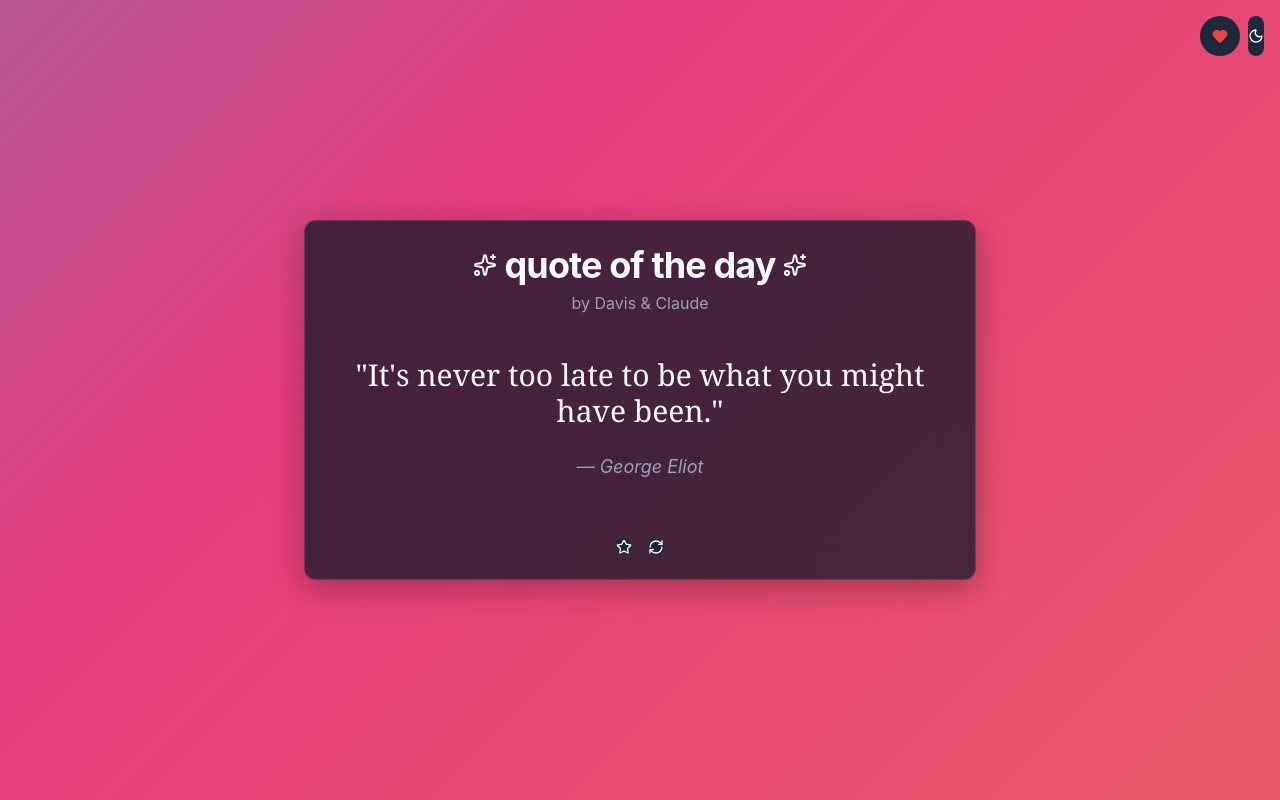
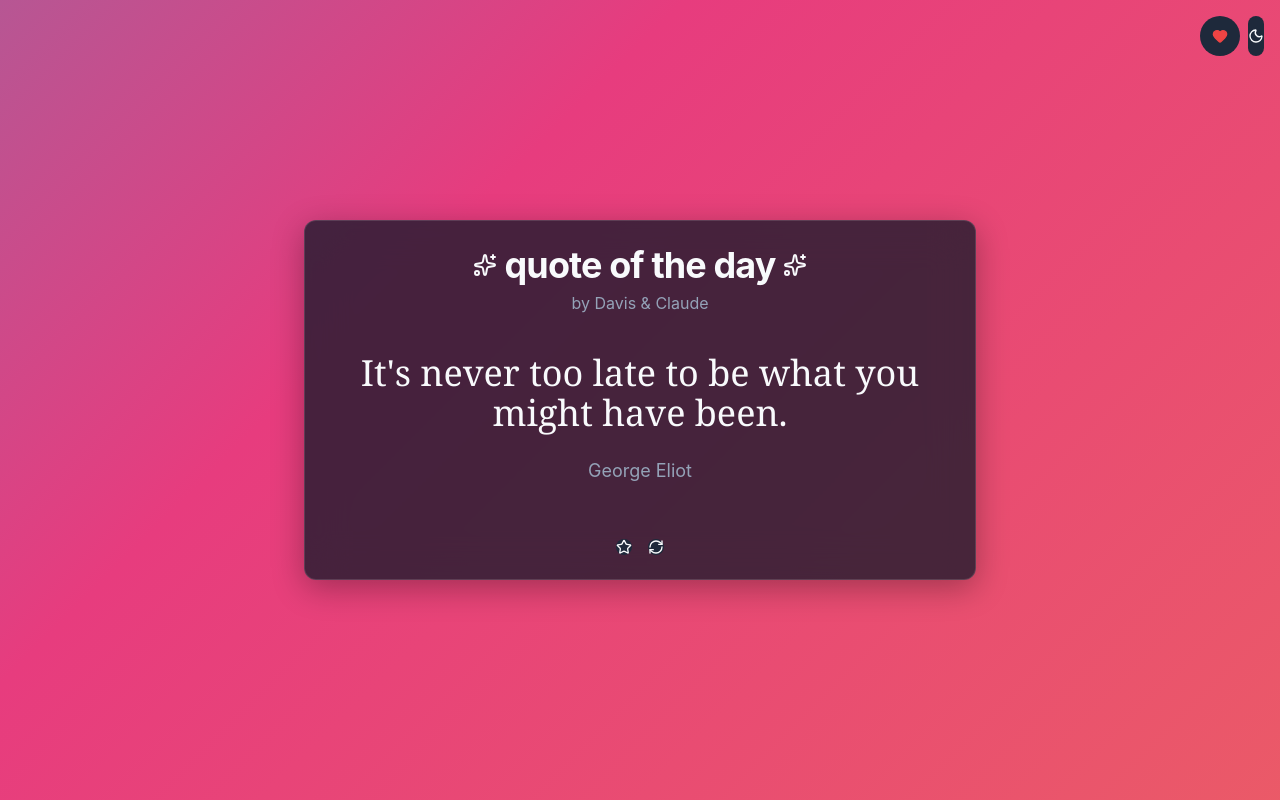
Before and after one commit to davisbuilds/qotd, a Next.js app: page / in a window 1280 px wide. Built offline with nearby package versions, Linux system fonts and the light colour scheme.

Commit message:
Refine quote styling for minimalist elegance
- Remove quotation marks for cleaner presentation
- Increase quote font size (2xl→3xl→4xl) for more impact
- Simplify author attribution: remove em dash and italics

```diff
--- a/components/QuoteDisplay.tsx
+++ b/components/QuoteDisplay.tsx
@@ -17,11 +17,11 @@ export default function QuoteDisplay({ quote, isTransitioning }: QuoteDisplayPro
       )}
     >
       <blockquote className="text-center space-y-6">
-        <p className="text-xl md:text-2xl lg:text-3xl font-serif leading-relaxed text-foreground">
-          "{quote.quote}"
+        <p className="text-2xl md:text-3xl lg:text-4xl font-serif leading-relaxed text-foreground">
+          {quote.quote}
         </p>
-        <footer className="text-base md:text-lg text-muted-foreground italic">
-          — {quote.author}
+        <footer className="text-base md:text-lg text-muted-foreground">
+          {quote.author}
         </footer>
       </blockquote>
     </div>
```
